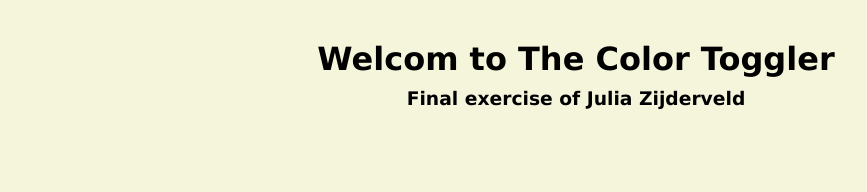
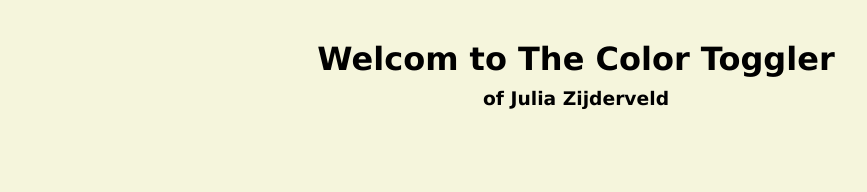
Before and after one commit to Juliazijd/eindopdracht-color-toggle, a plain HTML site: page eindopdracht-JS-kleurentoggle/index.html in a window 1280 px wide. Shown: the full height of the page, 64-931 px from the left. Drawn offline with Linux system fonts and the light colour scheme.

Commit message:
Changed sub header

```diff
--- a/eindopdracht-JS-kleurentoggle/index.html
+++ b/eindopdracht-JS-kleurentoggle/index.html
@@ -11,7 +11,7 @@
 <body class="colortoggle__wrapper">
     <header class="colortoggle__header">
         <h1>Welcom to The Color Toggler</h1>
-        <h3>Final exercise of Julia Zijderveld</h3>
+        <h3>of Julia Zijderveld</h3>
     </header>
     <main>
         <nav class="colortoggle__nav-menu" id="nav-menu">
```
